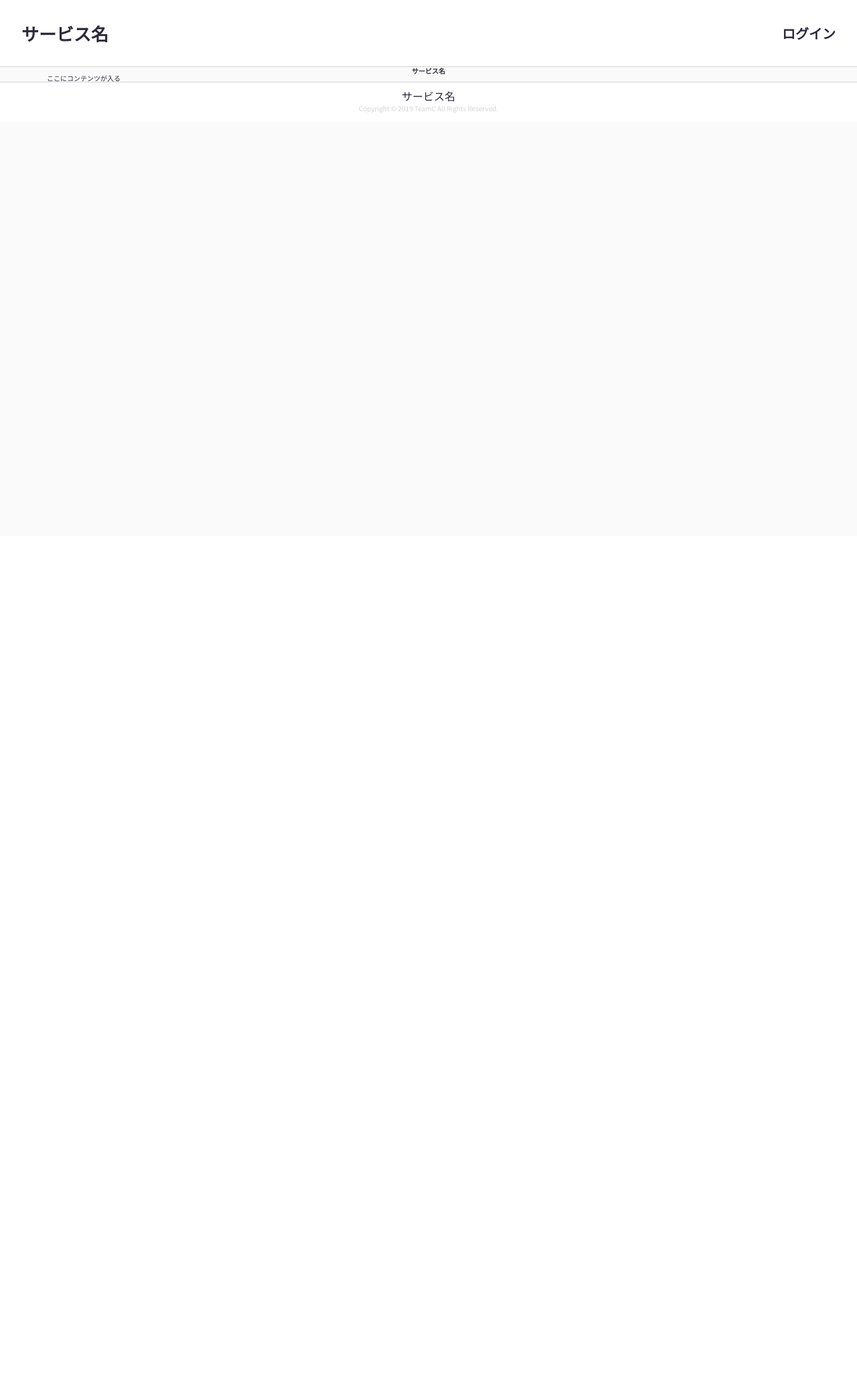
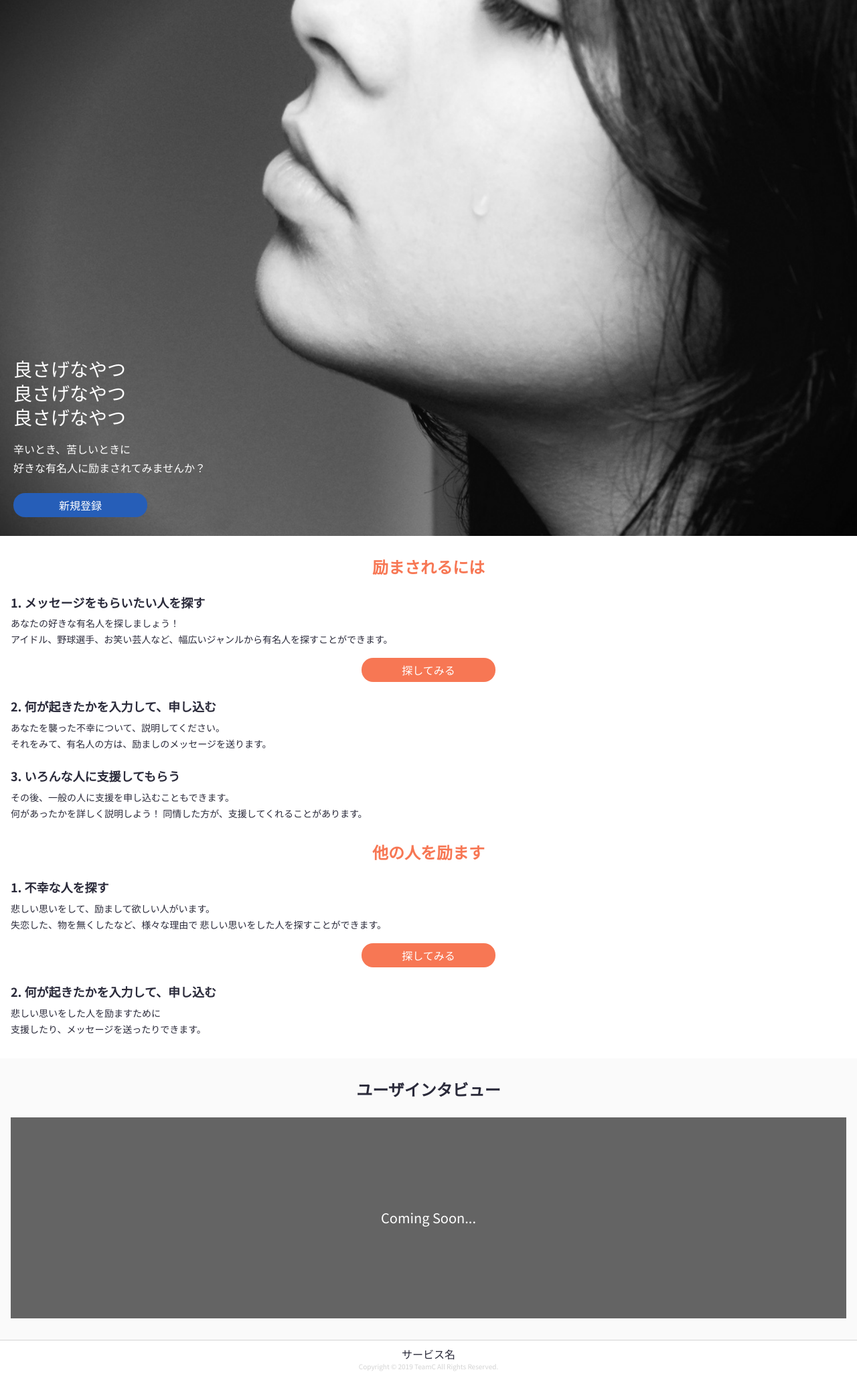
Before and after one commit to takaaa220/team-c_2, a PHP site: template app/View/top/index.twig in a window 1280 px wide. Shown: the whole page at 67% size. Before the commit the page ends 169 px from the top, so only its background shows below. Run offline with PHP 8.4, Linux system fonts and the light colour scheme; the template is opened without the code that fills it, so the values that code supplies are empty; some libraries are stand-ins or nearby versions.

Commit message:
create top page

```diff
--- a/app/View/layout/header.twig
+++ b/app/View/layout/header.twig
@@ -1,4 +1,4 @@
-<header class="Header">
+<header class="Header" id="js-header">
   <h1 class="Header__Icon">
     <a href="/">サービス名</a>
   </h1>
--- a/app/View/top/index.twig
+++ b/app/View/top/index.twig
@@ -6,20 +6,96 @@
 
 {# 適用させたいスタイルシートのパスを指定します #}
 {% block header_scripts_add %}
+    <link href="/assets/css/top.css" rel="stylesheet">
 {% endblock %}
 
 {#ここから表示したい情報を記載します。#}
 {% block page_content %}
-    <div class="page-header text-center">
-        <h1>サービス名</h1>
-    </div>
-    <div class="container">
-        <div class="box">
-            <div class="row">
-                ここにコンテンツが入る
+    <div class="Top">
+        <div class="TopFirstView">
+            <p class="TopFirstView__Title">
+                良さげなやつ
+                <br>
+                良さげなやつ
+                <br>
+                良さげなやつ
+            </p>
+            <p class="TopFirstView__Description">
+                辛いとき、苦しいときに
+                <br>
+                好きな有名人に励まされてみませんか？
+            </p>
+            <a href="/register/" class="btn btn--blue">
+                新規登録
+            </a>
+        </div>
+        <div class="TopUse">
+            <h2 class="TopUse__Title">励まされるには</h2>
+            <div class="TopUse__Block">
+                <h3 class="TopUse__SubTitle">1. メッセージをもらいたい人を探す</h3>
+                <p class="TopUse__Content">
+                    あなたの好きな有名人を探しましょう！
+                    <br>
+                    アイドル、野球選手、お笑い芸人など、幅広いジャンルから有名人を探すことができます。
+                </p>
+                <a class="btn btn--red" href="/talent">探してみる</a>
+            </div>
+            <div class="TopUse__Block">
+                <h3 class="TopUse__SubTitle">2. 何が起きたかを入力して、申し込む</h3>
+                <p class="TopUse__Content">
+                    あなたを襲った不幸について、説明してください。
+                    <br>
+                    それをみて、有名人の方は、励ましのメッセージを送ります。
+                </p>
+            </div>
+            <div class="TopUse__Block">
+                <h3 class="TopUse__SubTitle">3. いろんな人に支援してもらう</h3>
+                <p class="TopUse__Content">
+                    その後、一般の人に支援を申し込むこともできます。
+                    <br>
+                    何があったかを詳しく説明しよう！
+                    同情した方が、支援してくれることがあります。
+                </p>
+            </div>
+            <h2 class="TopUse__Title">他の人を励ます</h2>
+            <div class="TopUse__Block">
+                <h3 class="TopUse__SubTitle">1. 不幸な人を探す</h3>
+                <p class="TopUse__Content">
+                    悲しい思いをして、励まして欲しい人がいます。
+                    <br>
+                    失恋した、物を無くしたなど、様々な理由で
+                    悲しい思いをした人を探すことができます。
+                </p>
+                <a class="btn btn--red" href="/recruitment">探してみる</a>
+            </div>
+            <div class="TopUse__Block">
+                <h3 class="TopUse__SubTitle">2. 何が起きたかを入力して、申し込む</h3>
+                <p class="TopUse__Content">
+                    悲しい思いをした人を励ますために
+                    <br>
+                    支援したり、メッセージを送ったりできます。
+                </p>
+            </div>
+        </div>
+        <div class="TopInterview">
+            <h2 class="TopInterview__Title">ユーザインタビュー</h2>
+            <div class="TopInterview__ComingSoon">
+                <p>Coming Soon...</p>
             </div>
         </div>
     </div>
+    <script>
+        window.addEventListener( "scroll", () => {
+            const header = document.getElementById("js-header");
+            const scrollTop = document.documentElement.scrollTop || document.body.scrollTop;
+            if (scrollTop > 300) {
+                header.classList.add("Header--active");
+            } else {
+                header.classList.remove("Header--active");
+            }
+        });
+    </script>
+
 {% endblock %}
 
 {#共通フッタとして追記したい情報を記載します。#}
```
Also changed, not shown: public/assets/css/top.css (added), public/assets/images/top.jpg (added).
